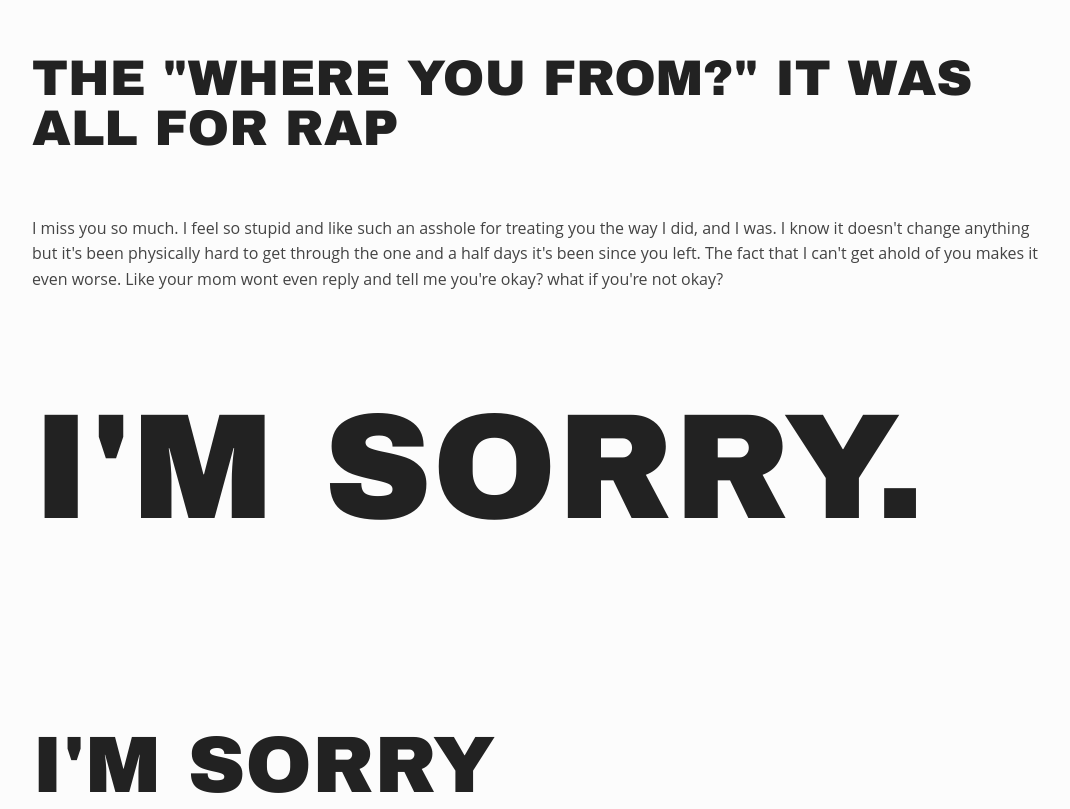
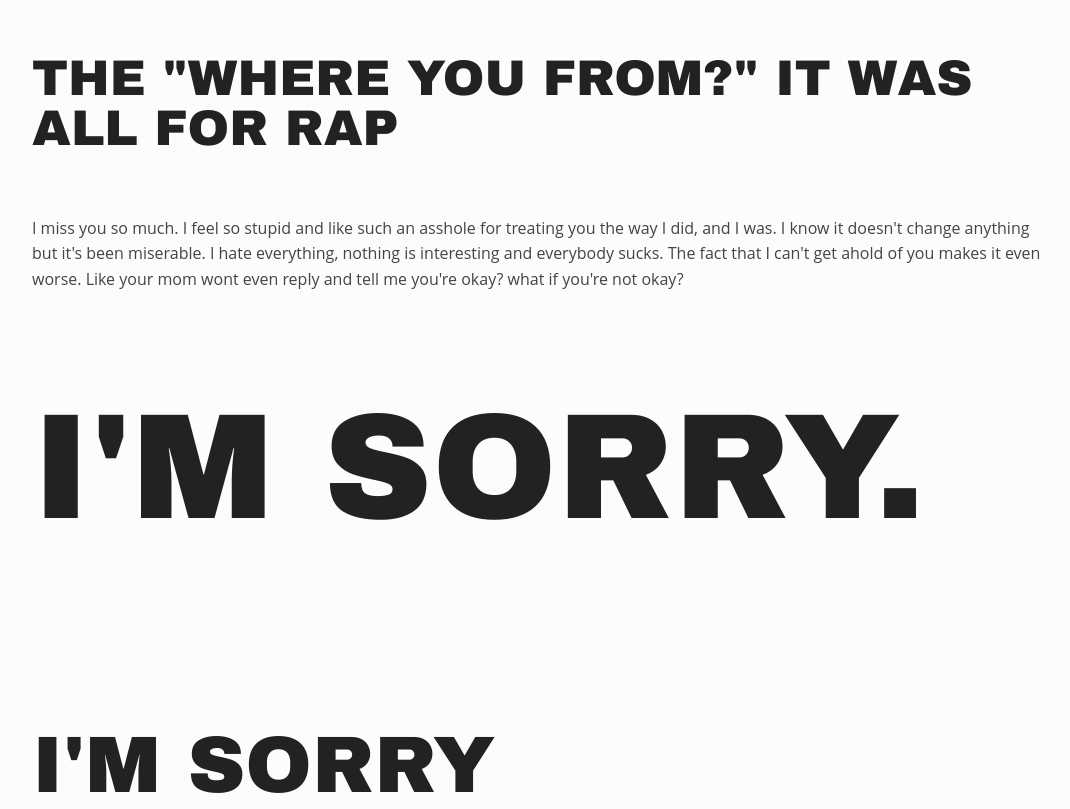
Before and after one commit to nickisfun/nickisfun.github.io, a plain HTML site: page index.html in a window 1280 px wide. Shown: the top 809 px of the page, without its empty margins (96-1166 px from the left). Drawn offline with nearby package versions, Linux system fonts and the light colour scheme.

Commit message:
Update index.html

```diff
--- a/index.html
+++ b/index.html
@@ -250,7 +250,7 @@ The "Where you from?" It was all for rap
 
 <br>
         <p>
-            I miss you so much. I feel so stupid and like such an asshole for treating you the way I did, and I was. I know it doesn't change anything but it's been physically hard to get through the one and a half days it's been since you left.
+            I miss you so much. I feel so stupid and like such an asshole for treating you the way I did, and I was. I know it doesn't change anything but it's been miserable. I hate everything, nothing is interesting and everybody sucks.
             The fact that I can't get ahold of you makes it even worse. Like your mom wont even reply and tell me you're okay? what if you're not okay?
         </br>
     <h1 style="font-size:150px;"> I'm sorry.</h1></br> <h1 style="font-size:80px;">I'm sorry</h1> for giving so much of my time to Kerrie or people who don't deserve it in general. <h1 style="font-size:80px;">I'm sorry </h1>for putting you in the position that I did with
```
